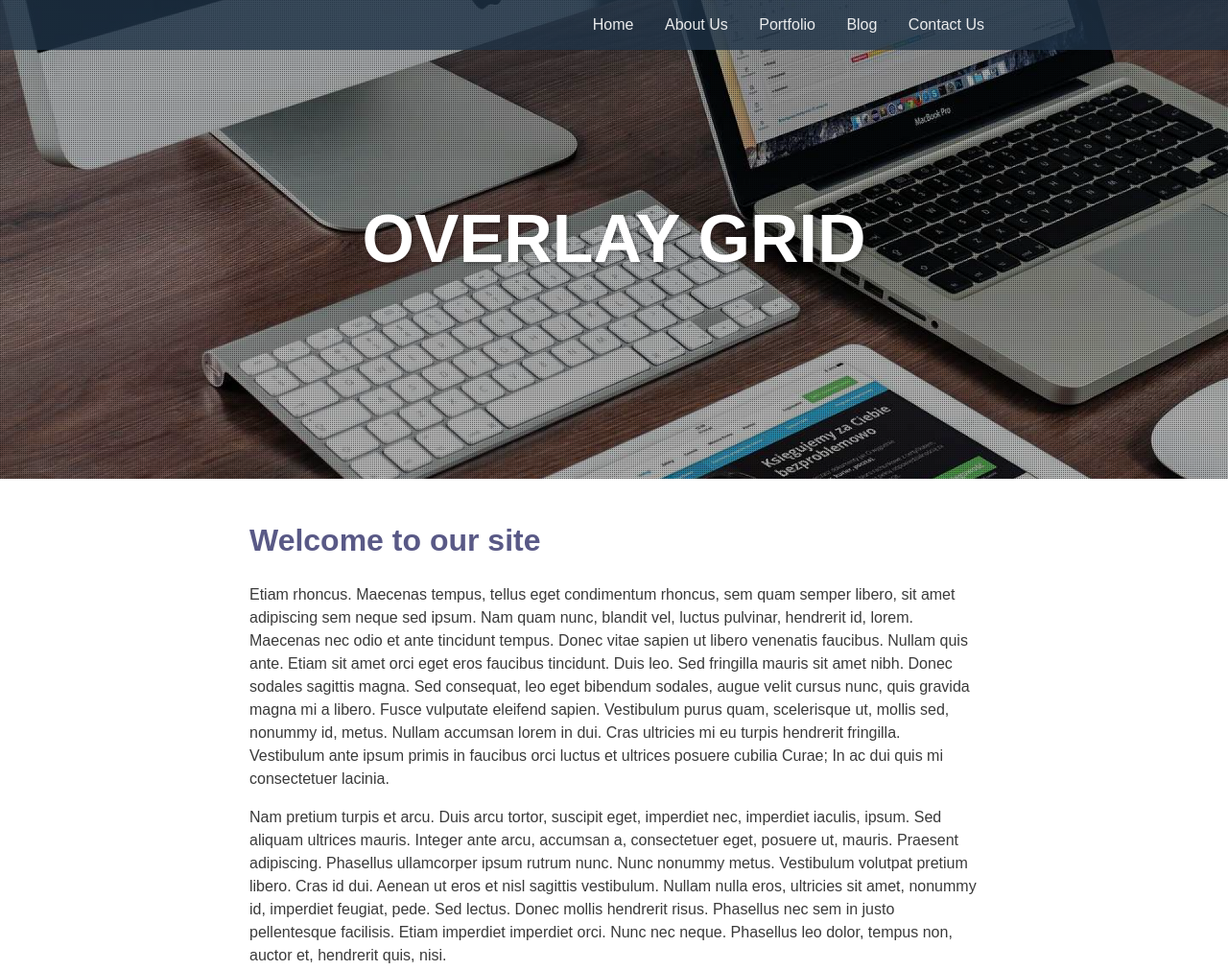
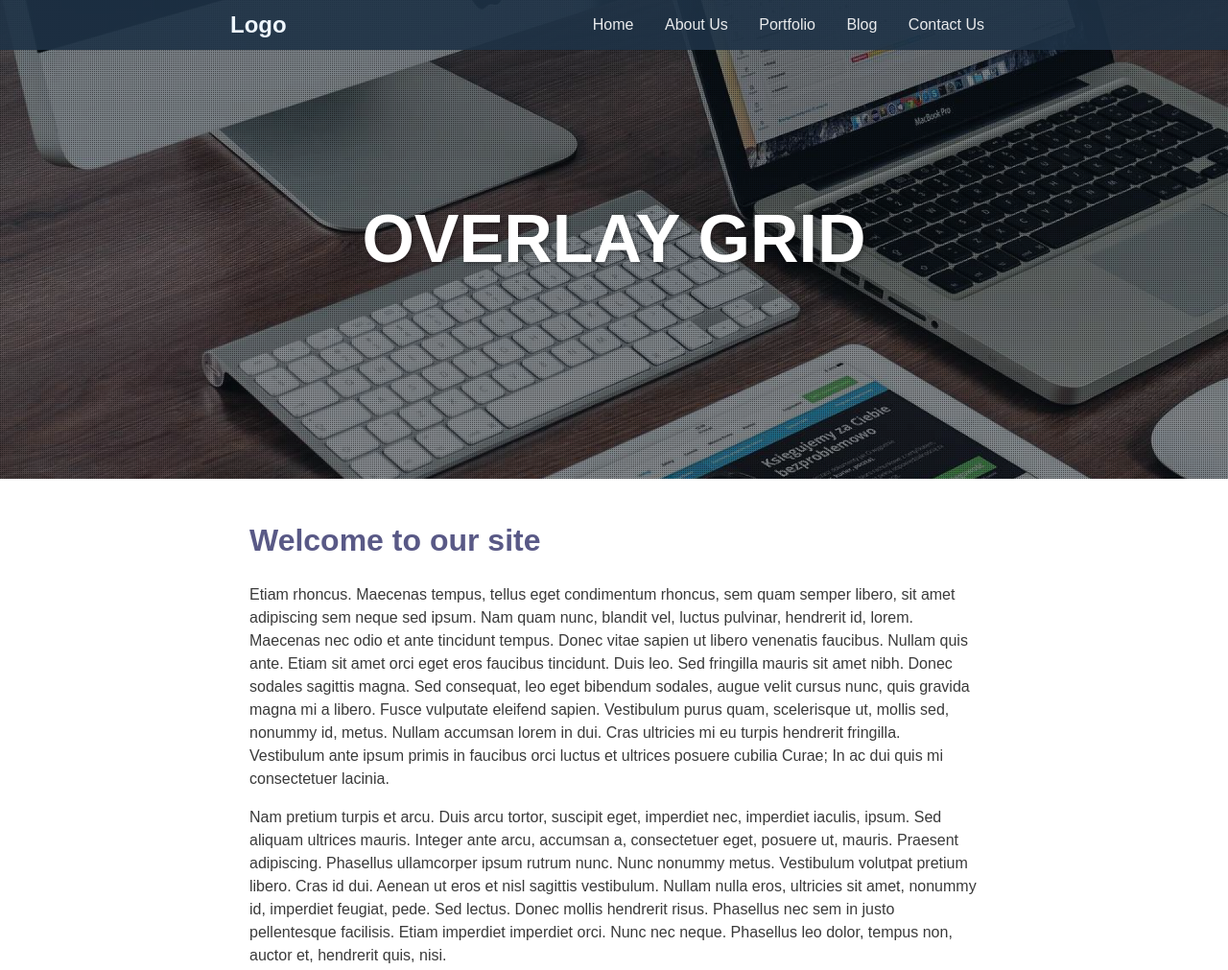
Before and after one commit to simplu27/overlay, a plain HTML site: page index.html in a window 1280 px wide. Shown: the top 1011 px of the page at 96% size. Drawn offline with nearby package versions, Linux system fonts and the light colour scheme; a script that the page names is missing.

Commit message:
Logo in top menu

```diff
--- a/_css/style.css
+++ b/_css/style.css
@@ -79,6 +79,7 @@ h1, h2, h3, h4 {
 
 
 .section {
+	background-color: rgba(30, 50, 70, 0.9);
 	background-image: url("../images/home-intro2.jpg");
 	background-repeat: no-repeat;
 	background-size: cover;
@@ -92,7 +93,7 @@ h1, h2, h3, h4 {
 
 #top-menu {
 	display: block;
-	background: rgba(30, 50, 70, .8);
+	background: rgba(30, 50, 70, .9);
 	position: fixed;
 	z-index: 99;
 	width: 100%;
@@ -101,6 +102,33 @@ h1, h2, h3, h4 {
 	padding: 0 20px;
 }
 
+#header {
+	display: block;
+	max-width: 800px;
+	margin: 0 auto;
+	height: auto;
+	position: relative;
+}
+
+#top-menu .logo {
+	display: inline-block;
+	float: left;
+}
+
+	.logo a {
+		text-decoration: none;
+		padding: 8px 0;
+		display: block;
+		font-weight: bold;
+		color: #EFF7FF;
+		font-size: 24px;
+		transition: all .5s;
+	}
+
+	.logo a:hover {
+		color: #BFDFFF;
+	}
+
 #top-menu ul,
 #top-menu li {
 	margin: 0;
@@ -108,11 +136,11 @@ h1, h2, h3, h4 {
 }
 
 .menu {
-	display: block;
+	/*display: block;
 	max-width: 800px;
 	margin: 0 auto;
 	height: auto;
-	position: relative;
+	position: relative;*/
 }
 
 .menu ul {
@@ -130,11 +158,12 @@ h1, h2, h3, h4 {
 	display: block;
 	text-decoration: none;
 	opacity: .9;
+	transition: all .5s;
 }
 
 .menu a:hover {
 	opacity: 1;
-	background: rgba(30, 50, 70, 1);
+	background: #1F2F3F;
 }
 
 
@@ -148,7 +177,11 @@ h1, h2, h3, h4 {
 	bottom: 0px;
 }
 
-.grid-70 {background-image: url("img/grid-70.png"); z-index: 2;}
+.grid-70 {
+	background-color: rgba(30, 50, 70, 0.3);
+	background-image: url("img/grid-70.png");
+	z-index: 2;
+}
 
 .center {
 	max-width: 800px;
@@ -190,7 +223,7 @@ h1, h2, h3, h4 {
 
 .black {
 	width: 100%;
-	background: rgba(30, 50, 70, .8);
+	background: rgba(30, 50, 70, .9);
 	color: #FFF;
 	padding: 40px 0;
 }
--- a/index.html
+++ b/index.html
@@ -19,6 +19,10 @@
 
 	<div class="section">
 		<div id="top-menu">
+			<div id="header">
+				<div class="logo">
+					<a href="#">Logo</a>
+				</div><!-- logo -->
 				<div class="menu">
 					<ul>
 						<li><a href="#">Home</a></li>
@@ -27,8 +31,9 @@
 						<li><a href="#">Blog</a></li>
 						<li><a href="#">Contact Us</a></li>
 					</ul>
-			</div>
-		</div>
+				</div><!-- menu -->
+			</div><!-- header -->
+		</div><!-- top-menu -->
 		<div class="overlay grid-70"></div>
 		<div class="center">
 			<h1 class="big">Overlay grid</h1>
```
Lines whose indentation alone changed are shown as unchanged.
